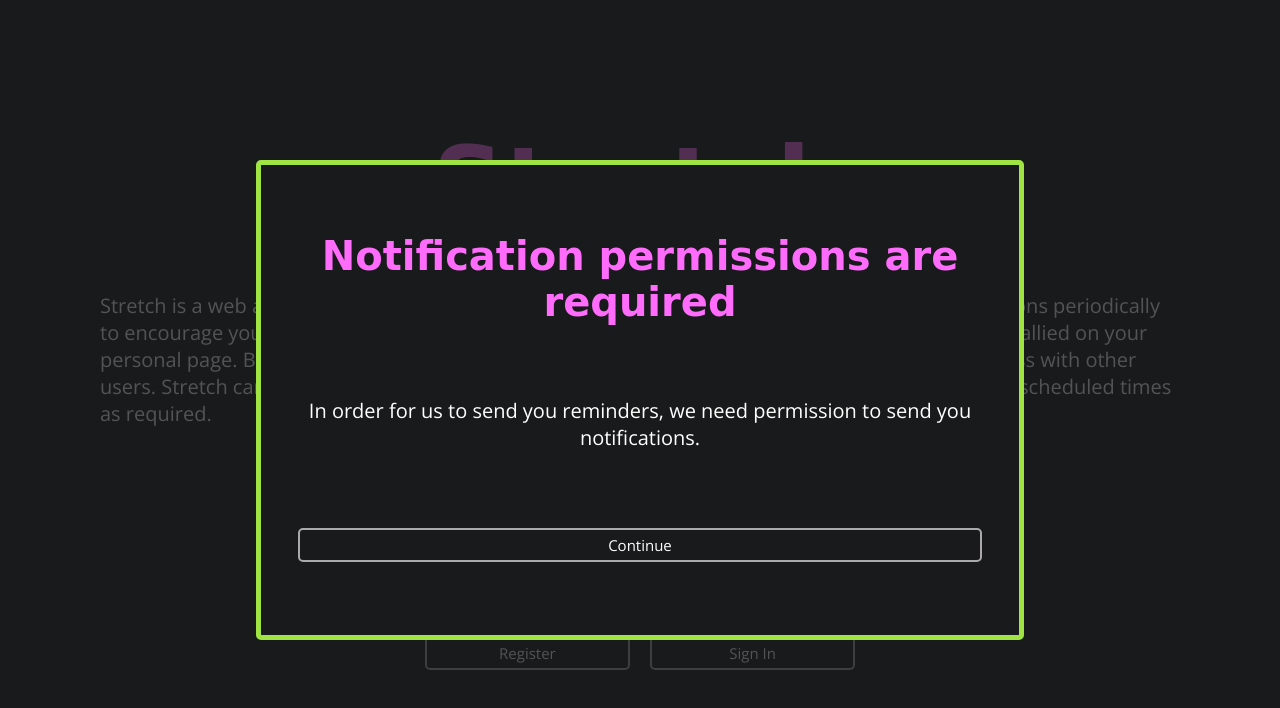
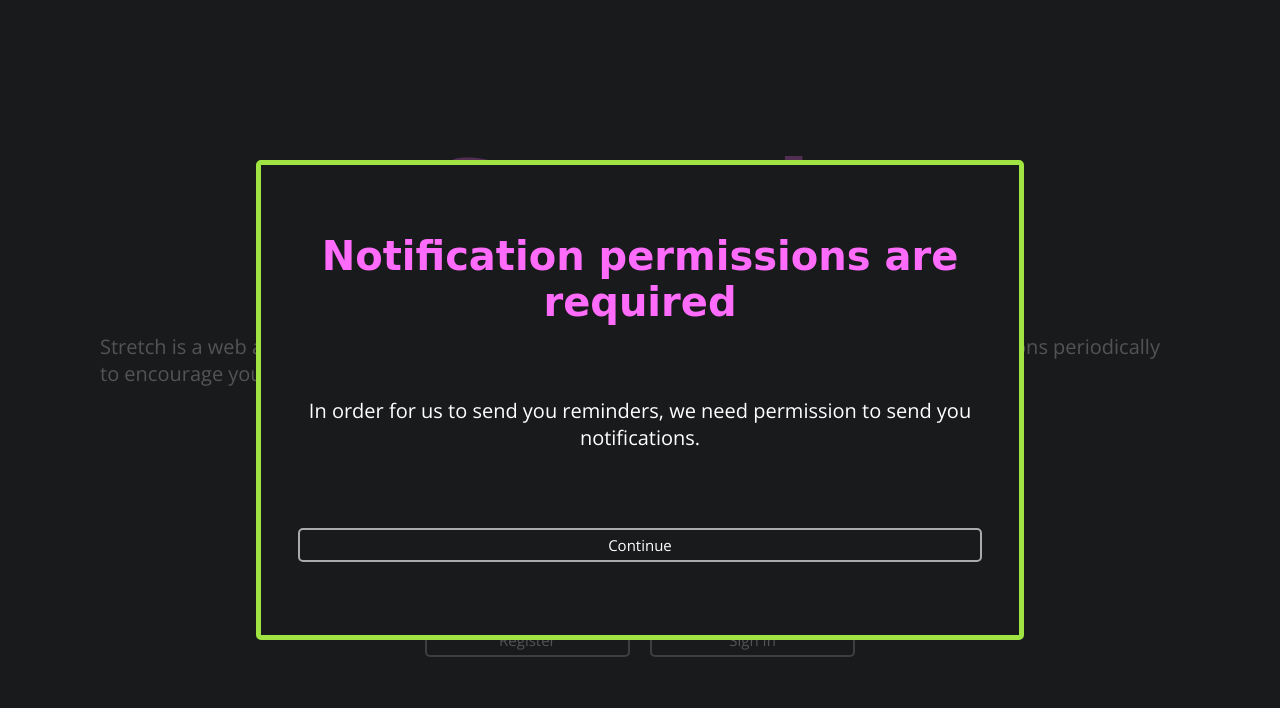
Before and after one commit to andogq/hackiethon_2021, a plain HTML site: page public/index.html in a window 1280 px wide. Drawn offline with nearby package versions, Linux system fonts and the light colour scheme; some packages are replaced by stand-ins of ours; no server answers; a web font is replaced by a local one.

Commit message:
Cut down landing page message.

```diff
--- a/public/index.html
+++ b/public/index.html
@@ -8,9 +8,7 @@
 <body>
     <div id="container_landing">
         <h1>Stretch</h1>
-        <p>Stretch is a web app to help you stay fit and mobile while working from home. It will send notifications periodically to encourage you to do quick excercises or stretches. Completing exercises will increase the score tallied on your personal page.
-        By entering a team code in the settings menu, you will be able to share your progress with other users.
-        Stretch can also be configured to exclude specific exercises, and to suppress notifications at scheduled times as required.</p>
+        <p>Stretch is a web app to help you stay fit and mobile while working from home. It will send notifications periodically to encourage you to do quick excercises or stretches.</p>
         <div id="container_sign_in">
             <h4>Register or Sign In!</h4>
 
```
